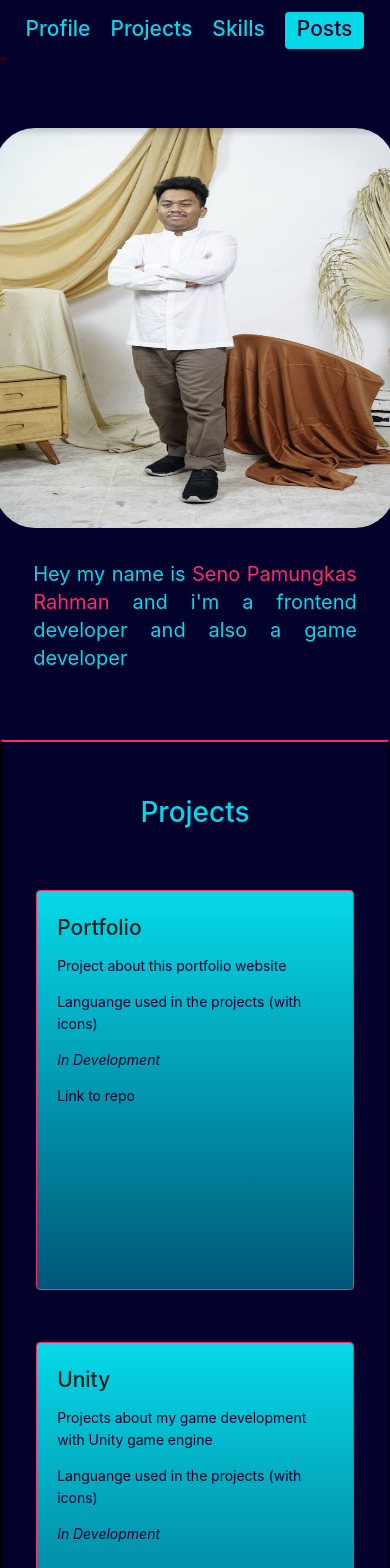
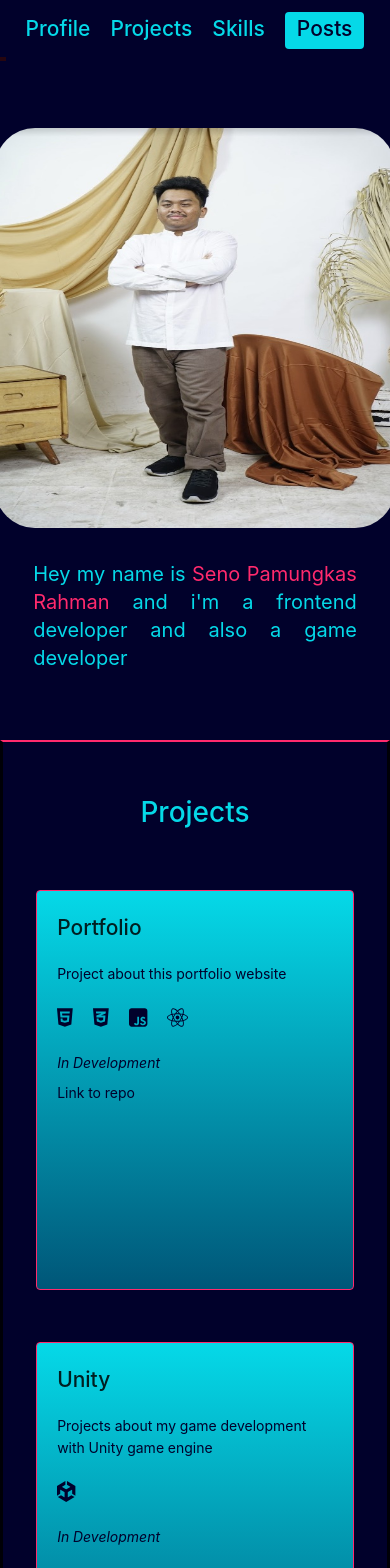
Before and after one commit to cattyman919/portfolio, a Next.js app: page / in a window 390 px wide. Shown: the top 1568 px of the page. Built offline with nearby package versions, Linux system fonts and the light colour scheme.

Commit message:
added font awesome icons

```diff
--- a/package.json
+++ b/package.json
@@ -8,6 +8,11 @@
     "type-check": "tsc"
   },
   "dependencies": {
+    "@fortawesome/fontawesome-svg-core": "^6.2.0",
+    "@fortawesome/free-brands-svg-icons": "^6.2.0",
+    "@fortawesome/free-regular-svg-icons": "^6.2.0",
+    "@fortawesome/free-solid-svg-icons": "^6.2.0",
+    "@fortawesome/react-fontawesome": "^0.2.0",
     "@headlessui/react": "^1.7.0",
     "antd": "^4.23.1",
     "dotenv": "^16.0.2",
--- a/src/app/Navbar/index.tsx
+++ b/src/app/Navbar/index.tsx
@@ -1,6 +1,5 @@
 import { AntDesignOutlined } from '@ant-design/icons';
 import { Avatar } from 'antd';
-import { useRouter } from 'next/router';
 import { useState, useEffect } from 'react';
 
 const Navbar = (props) => {
--- a/src/app/Projects/ProjectModal.tsx
+++ b/src/app/Projects/ProjectModal.tsx
@@ -1,9 +1,26 @@
-import Link from 'next/link';
+import { FontAwesomeIcon } from '@fortawesome/react-fontawesome';
+import {
+  faUnity,
+  faHtml5,
+  faCss3Alt,
+  faSquareJs,
+  faReact,
+} from '@fortawesome/free-brands-svg-icons';
 
+enum LanguangesIcons {
+  C,
+  UNITY,
+  HTML,
+  CSS,
+  JAVASCRIPT,
+  REACT,
+  TAILWIND,
+}
 interface IProjectModal {
   title: string;
   description: string;
   status: string;
+  languages: LanguangesIcons[];
   repo?: string;
 }
 
@@ -11,14 +28,34 @@ export const ProjectModal = ({
   title,
   description,
   status,
+  languages,
   repo,
 }: IProjectModal) => {
   return (
-    <div className=" h-[400px] bg-gradient-to-b from-cyberpunk-3 to-cyberpunk-4 border-[1px] border-solid  border-cyberpunk-1  transition-all rounded p-5 text-cyberpunk-5 my-[1rem] sm:hover:my-[-.2rem]  ">
+    <div className=" flex flex-col gap-2 h-[400px] bg-gradient-to-b from-cyberpunk-3 to-cyberpunk-4 border-[1px] border-solid  border-cyberpunk-1  transition-all rounded p-5 text-cyberpunk-5 my-[1rem] sm:hover:my-[-.2rem]  ">
       <h2>{title}</h2>
       <p>{description}</p>
-      <p>Languange used in the projects (with icons)</p>
-      <p className="italic">{status}</p>
+      <div className="flex gap-5">
+        {languages.map((language) => {
+          switch (language) {
+            case LanguangesIcons.UNITY:
+              return <FontAwesomeIcon size="xl" icon={faUnity} />;
+            case LanguangesIcons.C:
+              return <p>No Icons Yet</p>;
+            case LanguangesIcons.HTML:
+              return <FontAwesomeIcon size="xl" icon={faHtml5} />;
+            case LanguangesIcons.CSS:
+              return <FontAwesomeIcon size="xl" icon={faCss3Alt} />;
+            case LanguangesIcons.JAVASCRIPT:
+              return <FontAwesomeIcon size="xl" icon={faSquareJs} />;
+            case LanguangesIcons.REACT:
+              return <FontAwesomeIcon size="xl" icon={faReact} />;
+            case LanguangesIcons.TAILWIND:
+              return <p>No Icons Yet</p>;
+          }
+        })}
+      </div>
+      <p className="m-0 mt-4 italic">{status}</p>
       {repo && (
         <a href={repo} target="_blank">
           Link to repo
--- a/src/app/Projects/index.tsx
+++ b/src/app/Projects/index.tsx
@@ -1,4 +1,5 @@
 import { ProjectModal } from './ProjectModal';
+
 import { ProjectModalData } from '@data/projects';
 const Projects = () => {
   return (
@@ -7,18 +8,22 @@ const Projects = () => {
       className="flex flex-col items-center px-[8.5vw] py-[3rem] justify-start border-t-2 border-t-cyberpunk-1 border-solid bg-cyberpunk-5 "
     >
       <h1 className="mb-10 text-cyberpunk-3">Projects</h1>
+
       <div className="grid grid-cols-1 gap-5 md:grid-cols-3 sm:grid-cols-2 lg:grid-cols-4 ">
-        {ProjectModalData.map(({ id, title, description, status, repo }) => {
+        {ProjectModalData.map(
+          ({ id, title, description, status, languages, repo }) => {
             return (
               <ProjectModal
                 key={id}
                 title={title}
                 description={description}
                 status={status}
+                languages={languages}
                 repo={repo}
               />
             );
-        })}
+          }
+        )}
       </div>
     </div>
   );
--- a/src/data/projects.ts
+++ b/src/data/projects.ts
@@ -1,8 +1,19 @@
+enum LanguangesIcons {
+  C,
+  UNITY,
+  HTML,
+  CSS,
+  JAVASCRIPT,
+  REACT,
+  TAILWIND,
+}
+
 interface ProjectModal {
   id: number;
   title: string;
   description: string;
   status: string;
+  languages: LanguangesIcons[];
   repo?: string;
 }
 
@@ -12,30 +23,52 @@ export const ProjectModalData: ProjectModal[] = [
     title: 'Portfolio',
     description: 'Project about this portfolio website',
     status: 'In Development',
+    languages: [
+      LanguangesIcons.HTML,
+      LanguangesIcons.CSS,
+      LanguangesIcons.JAVASCRIPT,
+      LanguangesIcons.REACT,
+    ],
     repo: 'https://github.com/cattyman919/portfolio',
   },
   {
     id: 2,
     title: 'Unity',
     description: 'Projects about my game development with Unity game engine',
+    languages: [LanguangesIcons.UNITY],
     status: 'In Development',
   },
   {
     id: 3,
     title: 'C++',
     description: 'Project made with C++',
+    languages: [
+      LanguangesIcons.HTML,
+      LanguangesIcons.CSS,
+      LanguangesIcons.JAVASCRIPT,
+    ],
     status: 'In Development',
   },
   {
     id: 4,
     title: 'C#',
     description: 'Project made with C#',
+    languages: [
+      LanguangesIcons.HTML,
+      LanguangesIcons.CSS,
+      LanguangesIcons.JAVASCRIPT,
+    ],
     status: 'In Development',
   },
   {
     id: 5,
     title: 'JavaScript',
     description: 'Project made with Javascript',
+    languages: [
+      LanguangesIcons.HTML,
+      LanguangesIcons.CSS,
+      LanguangesIcons.JAVASCRIPT,
+    ],
     status: 'In Development',
   },
 ];
```
Also changed, not shown: 1 other file (tests, documents, lock files or other folders). Lines whose indentation alone changed are shown as unchanged.
